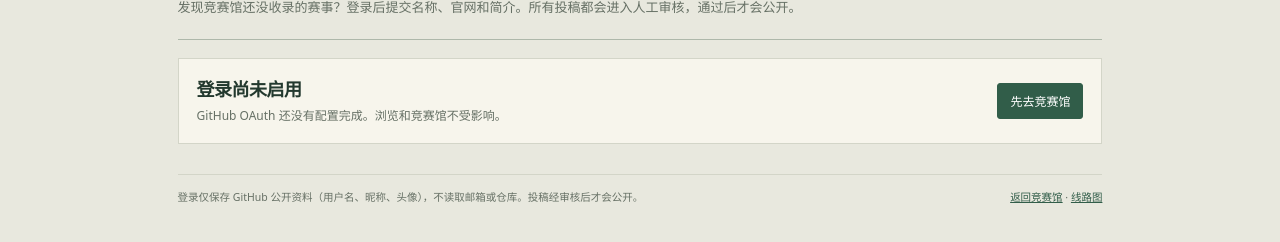
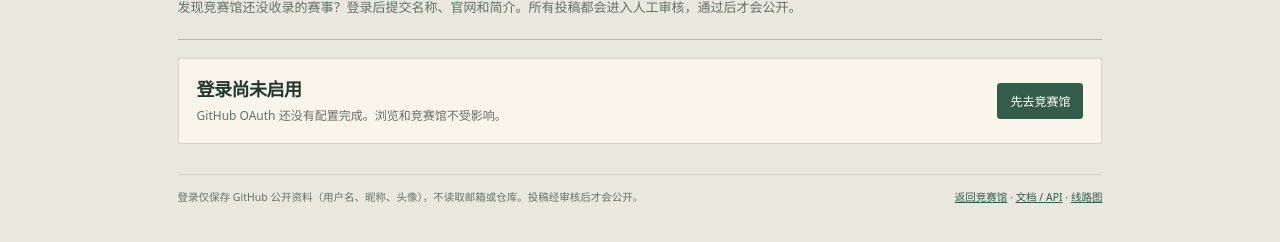
Before and after one commit to Cristallin2006/contest-radar, a website: page public/submit.html in a window 1280 px wide. Shown: the part 196-438 px from the top of the page. Drawn offline with Linux system fonts and the light colour scheme; no server answers.

Commit message:
docs: add disclaimer link to submission page

```diff
--- a/public/submit.html
+++ b/public/submit.html
@@ -102,7 +102,7 @@
 
   <footer class="submit-footer">
     <span>登录仅保存 GitHub 公开资料（用户名、昵称、头像），不读取邮箱或仓库。投稿经审核后才会公开。</span>
-    <span><a href="/hall">返回竞赛馆</a> · <a href="/">线路图</a></span>
+    <span><a href="/hall">返回竞赛馆</a> · <a href="/docs.html">文档 / API</a> · <a href="/">线路图</a></span>
   </footer>
 </main>
 <script src="/submit.js?v=20261123a" defer></script>
```
